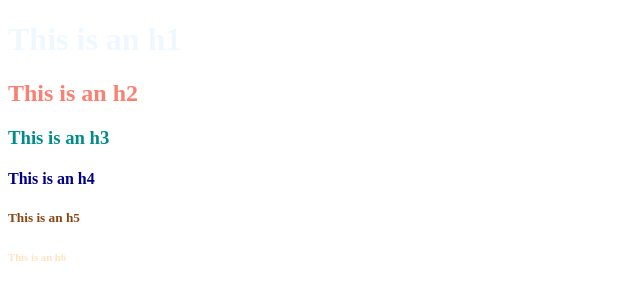
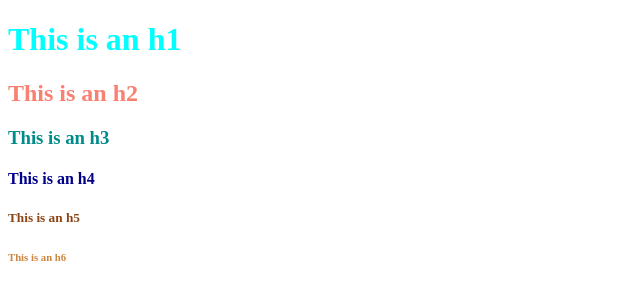
Before and after one commit to KPWithCode/DOMDrills, a plain HTML site: page index.html in a window 1280 px wide. Shown: the whole page, without its empty margins (0-640 px from the left). Drawn offline with Linux system fonts and the light colour scheme.

Commit message:
Added event listener for each header

```diff
--- a/script.js
+++ b/script.js
@@ -1,4 +1,4 @@
-document.addEventListener("DOMContentLoaded", function(event) {
+document.addEventListener("DOMContentLoaded", function (event) {
     let headerContainer = document.createElement('div');
     let header = document.createElement('h1');
     let headerText = document.createTextNode('This is an h1');
@@ -31,4 +31,15 @@ document.addEventListener("DOMContentLoaded", function(event) {
     let header6Text = document.createTextNode('This is an h6');
     h6.appendChild(header6Text);
     headerContainer.appendChild(h6);
+
+        // Event listener for each header
+    header.addEventListener('dblclick', colorChange);
+    h2.addEventListener('dblclick',colorChange);
+    h3.addEventListener('dblclick',colorChange);
+    h4.addEventListener('dblclick',colorChange);
+    h5.addEventListener('dblclick',colorChange);
+    h6.addEventListener('dblclick',colorChange);
+    function colorChange(event) {
+    let colorChange = ['Green', 'Pink', 'Yellow', 'Burgundy', 'black', 'brown'];
+    }
 });
--- a/styles.css
+++ b/styles.css
@@ -1,5 +1,5 @@
 h1  {
-    color: aliceblue
+    color: cyan
 }
 
 h2  {
@@ -15,5 +15,5 @@ h5  {
     color:saddlebrown
 }
 h6  {
-    color: bisque
+    color: peru
 }
```
